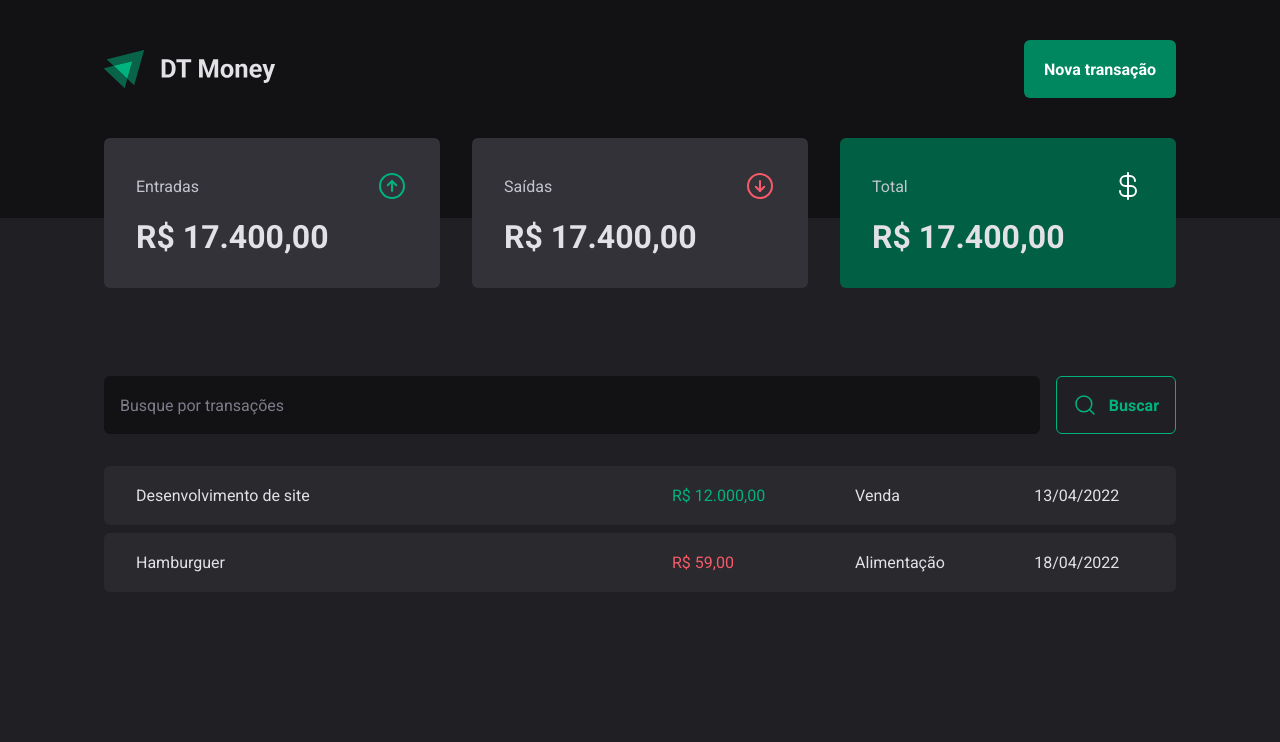
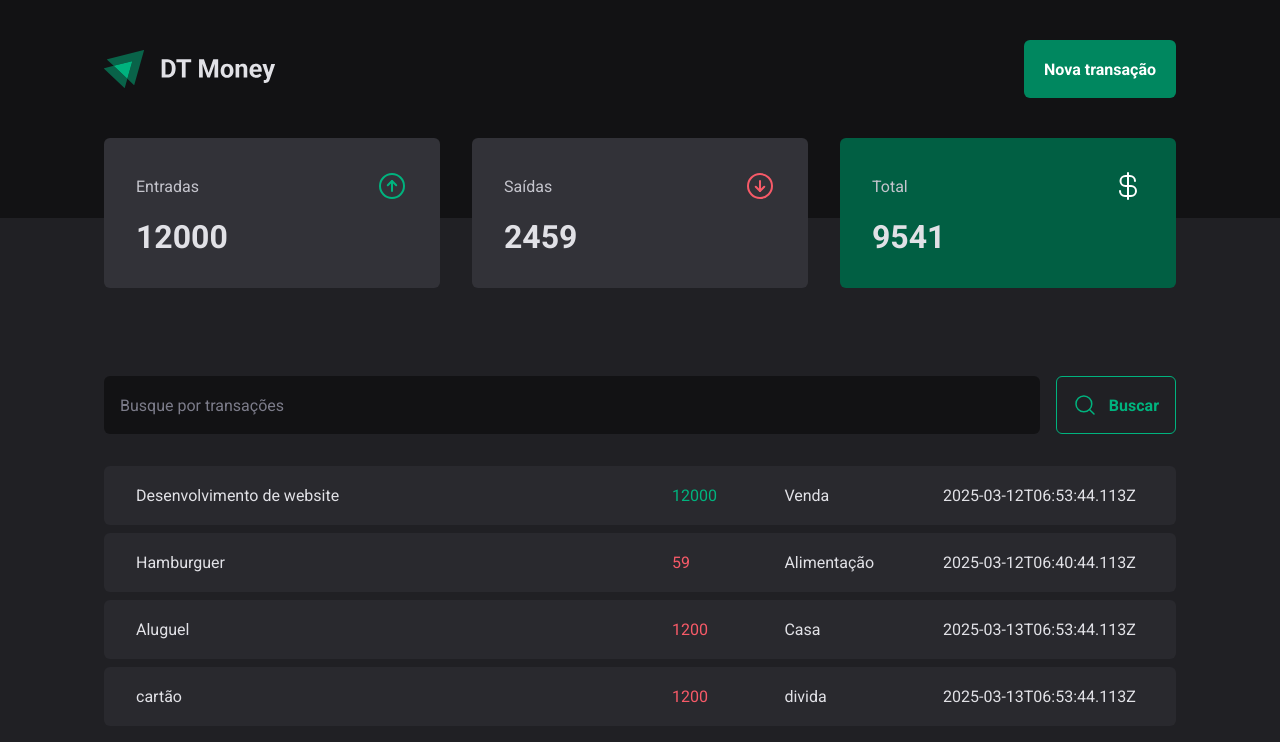
Before and after one commit to LuisHenriqueXavier/03-DT-Money, a React (Vite) app: page / in a window 1280 px wide. Shown: the top 742 px of the page. Built offline with nearby package versions, Linux system fonts and the light colour scheme; data requests are answered from the project's data file.

Commit message:
Feat: adicionado contexto

```diff
--- a/server.json
+++ b/server.json
@@ -23,6 +23,14 @@
             "category": "Casa",
             "price": 1200,
             "createdAt": "2025-03-13T06:53:44.113Z"
+        },
+        {
+            "id":4 ,
+            "description": "cartão",
+            "type": "outcome",
+            "category": "divida",
+            "price": 1200,
+            "createdAt": "2025-03-13T06:53:44.113Z"
         }
     ]
 }
--- a/src/App.tsx
+++ b/src/App.tsx
@@ -2,6 +2,7 @@
 import { defaultTheme } from "./styles/themes/default";
 import { GlobalStyle } from "./styles/global";
 import { Transactions } from "./pages/Transactions";
+import { TransactionProvider } from "./contexts/TransactionsContext";
 
 
 export function App() {
@@ -9,7 +10,10 @@
   return (
     <ThemeProvider theme={defaultTheme} >
       <GlobalStyle />
+
+      <TransactionProvider>
       <Transactions />
+      </TransactionProvider>
     </ThemeProvider>
   )
 }
--- a/src/components/Summary/index.tsx
+++ b/src/components/Summary/index.tsx
@@ -1,7 +1,30 @@
 import { ArrowCircleDown, ArrowCircleUp, CurrencyDollar } from "phosphor-react";
 import { SummaryCard, SummaryContainer } from "./styles";
+import { useContext } from "react";
+import { TransactionsContext } from "../../contexts/TransactionsContext";
 
 export function Summary() {
+    const { transactions } =useContext(TransactionsContext);
+
+    const summary = transactions.reduce(
+        (acc, transaction) => {
+            if (transaction.type === 'income') {
+                acc.income += transaction.price;
+                acc.total += transaction.price;
+            } else {
+                acc.outcome += transaction.price;
+                acc.total -= transaction.price;
+            }
+            return acc;
+        },
+        {
+            income: 0,
+            outcome: 0,
+            total: 0
+        }
+    )
+
+
     return (
         <SummaryContainer>
             <SummaryCard>
@@ -10,7 +33,7 @@
                     <ArrowCircleUp size={32} color="#00b37e" />
                 </header>
 
-                <strong>R$ 17.400,00</strong>
+                <strong>{summary.income}</strong>
             </SummaryCard>
 
             <SummaryCard>
@@ -19,7 +42,7 @@
                     <ArrowCircleDown size={32} color="#f75a68" />
                 </header>
 
-                <strong>R$ 17.400,00</strong>
+                <strong>{summary.outcome}</strong>
             </SummaryCard>
 
             <SummaryCard variant="green">
@@ -28,7 +51,7 @@
                     <CurrencyDollar size={32} color="#fff" />
                 </header>
 
-                <strong>R$ 17.400,00</strong>
+                <strong>{summary.total}</strong>
             </SummaryCard>
 
         </SummaryContainer>
--- /dev/null
+++ b/src/contexts/TransactionsContext.tsx
@@ -0,0 +1,42 @@
+import { createContext, ReactNode, useEffect, useState } from "react";
+
+interface Transaction {
+    id: number;
+    description: string;
+    type: 'income' | 'outcome';
+    price: number;
+    category: string;
+    createdAt: string;
+}
+
+interface TransactionContextType {
+    transactions: Transaction[];
+}
+
+interface TransactionsProviderProps {
+    children: ReactNode;
+}
+
+export const TransactionsContext = createContext({} as TransactionContextType)
+
+export function TransactionProvider({ children }: TransactionsProviderProps) {
+     const [transactions, setTransactions] = useState<Transaction[]>([])
+
+
+        async function loadTransactions() {
+            const response = await fetch('http://localhost:3000/transactions')
+            const data = await response.json();
+
+            setTransactions(data);
+        }
+
+        useEffect(() => {
+            loadTransactions();
+        }, [])
+
+    return (
+        <TransactionsContext.Provider value={{ transactions }}>
+            {children}
+        </TransactionsContext.Provider>
+    )
+}
--- a/src/pages/Transactions/index.tsx
+++ b/src/pages/Transactions/index.tsx
@@ -1,9 +1,14 @@
+import { useContext, useEffect, useState } from "react";
 import { Header } from "../../components/Header";
 import { Summary } from "../../components/Summary";
 import { SearchForm } from "./components/SearchForm/index.tsx";
 import { PriceHighlight, TransactionsContainer, TransectionsTable } from "./styles";
+import { TransactionsContext } from "../../contexts/TransactionsContext.tsx";
+
 
 export function Transactions() {
+    const { transactions } = useContext(TransactionsContext)
+
     return (
         <div>
             <Header />
@@ -13,26 +18,21 @@
                 <SearchForm />
                 <TransectionsTable>
                     <tbody>
-                        <tr>
-                            <td width='50%' >Desenvolvimento de site</td>
+                        {transactions.map(transaction => {
+                            return (
+                                <tr key={transaction.id}>
+                            <td width='50%' >{transaction.description}</td>
                             <td>
-                                <PriceHighlight variant="income">
-                                    R$ 12.000,00
+                                <PriceHighlight variant={transaction.type}>
+                                    {transaction.price}
                                 </PriceHighlight>
                             </td>
-                            <td>Venda</td>
-                            <td>13/04/2022</td>
+                            <td>{transaction.category}</td>
+                            <td>{transaction.createdAt}</td>
                         </tr>
-                        <tr>
-                            <td width='50%' >Hamburguer</td>
-                            <td>
-                                <PriceHighlight variant="outcome">
-                                    R$ 59,00
-                                </PriceHighlight>
-                            </td>
-                            <td>Alimentação</td>
-                            <td>18/04/2022</td>
-                        </tr>
+                            )
+                        })}
+
                     </tbody>
                 </TransectionsTable>
             </TransactionsContainer>
```
